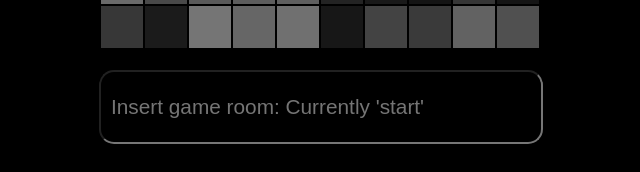
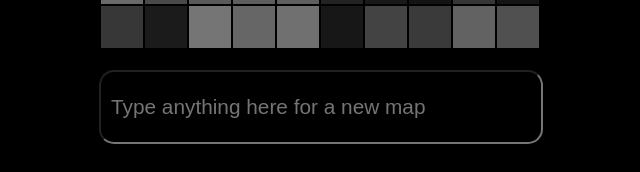
Before and after one commit to Ayumu098/san, a React (Create React App) app: page / in a window 1280 px wide. Shown: the part 427-599 px from the top of the page, without its empty margins (320-960 px from the left). Built offline with nearby package versions, Linux system fonts and the light colour scheme.

Commit message:
Update room message

```diff
--- a/src/Map/Map.tsx
+++ b/src/Map/Map.tsx
@@ -103,7 +103,7 @@ export default function Map() {
             type="text"
             name="game"
             className="seed"
-            placeholder="Insert game room: Currently 'start'"
+            placeholder="Type anything here for a new map"
             onChange={(e) => {
               setSeed(e.target.value);
             }}
```
